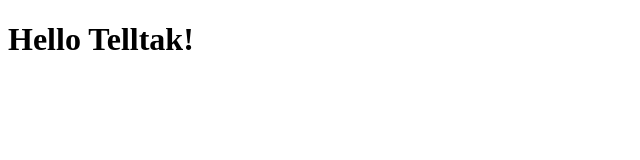
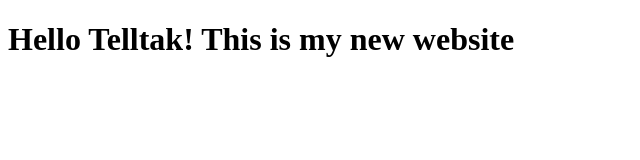
Before and after one commit to mfmhtml/telltak, a plain HTML site: page site/index.html in a window 1280 px wide. Shown: the whole page, without its empty margins (0-640 px from the left). Drawn offline with Linux system fonts and the light colour scheme.

Commit message:
small addition to our page content.

```diff
--- a/site/index.html
+++ b/site/index.html
@@ -6,6 +6,6 @@
 	<title>Hello Telltak!</title>
 </head>
 <body>
-<h1>Hello Telltak!</h1>
+<h1>Hello Telltak! This is my new website</h1>
 </body>
 </html>
```
